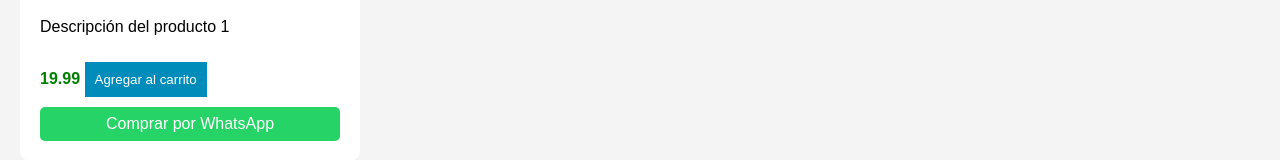
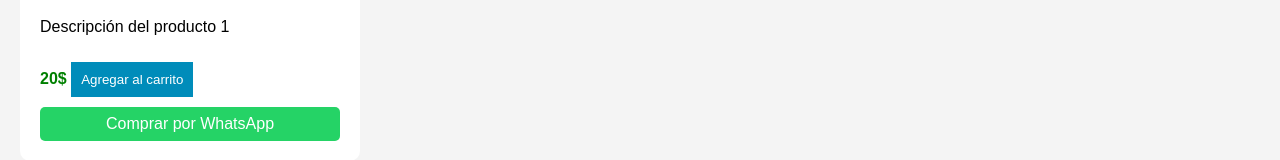
Before and after one commit to Rodbryan1/tiendaweb, a plain HTML site: page index.html in a window 1280 px wide. Shown: the part 646-806 px from the top of the page. Drawn offline with Linux system fonts and the light colour scheme.

Commit message:
index.html

```diff
--- a/index.html
+++ b/index.html
@@ -21,7 +21,7 @@
       <img src="https://via.placeholder.com/150" alt="Producto 1">
       <h2>Producto 1</h2>
       <p>Descripción del producto 1</p>
-      <span class="precio">19.99</span>
+      <span class="precio">20$</span>
       <button onclick="agregarAlCarrito('Producto 1', 19.99)">Agregar al carrito</button>
       <a class="whatsapp" target="_blank"
         href="https://wa.me/584140000000?text=Hola%2C%20quiero%20comprar%20Producto%201%20por%2019.99$">
```
